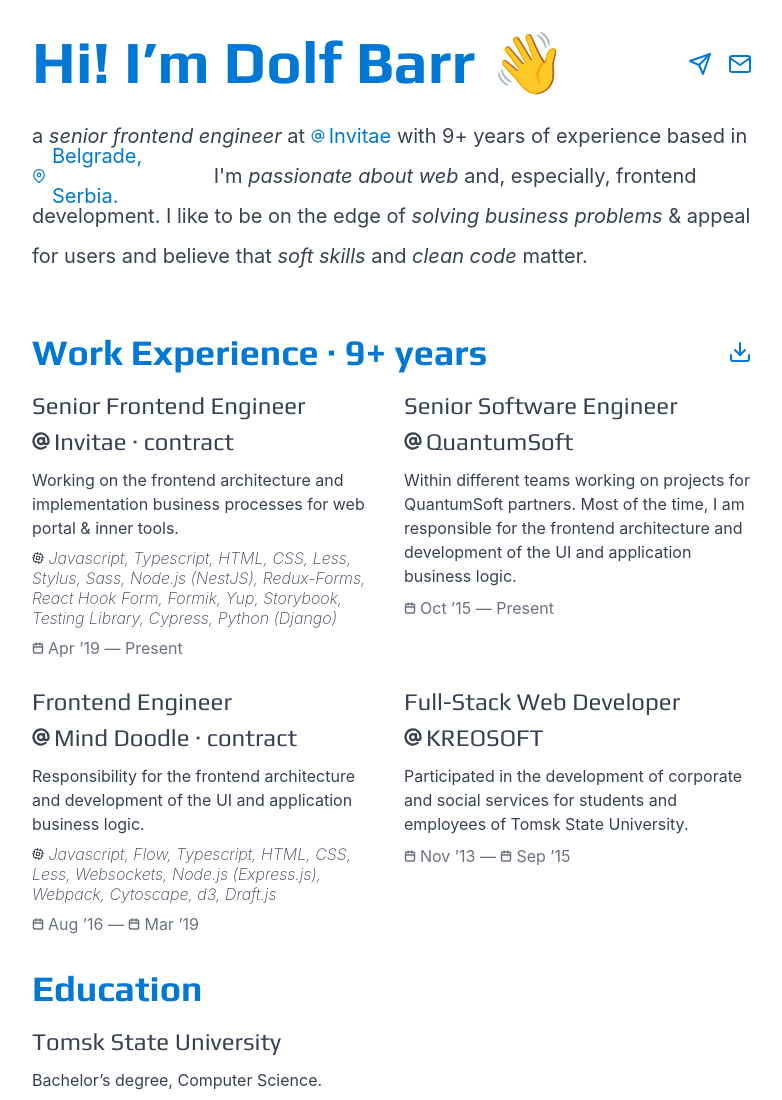
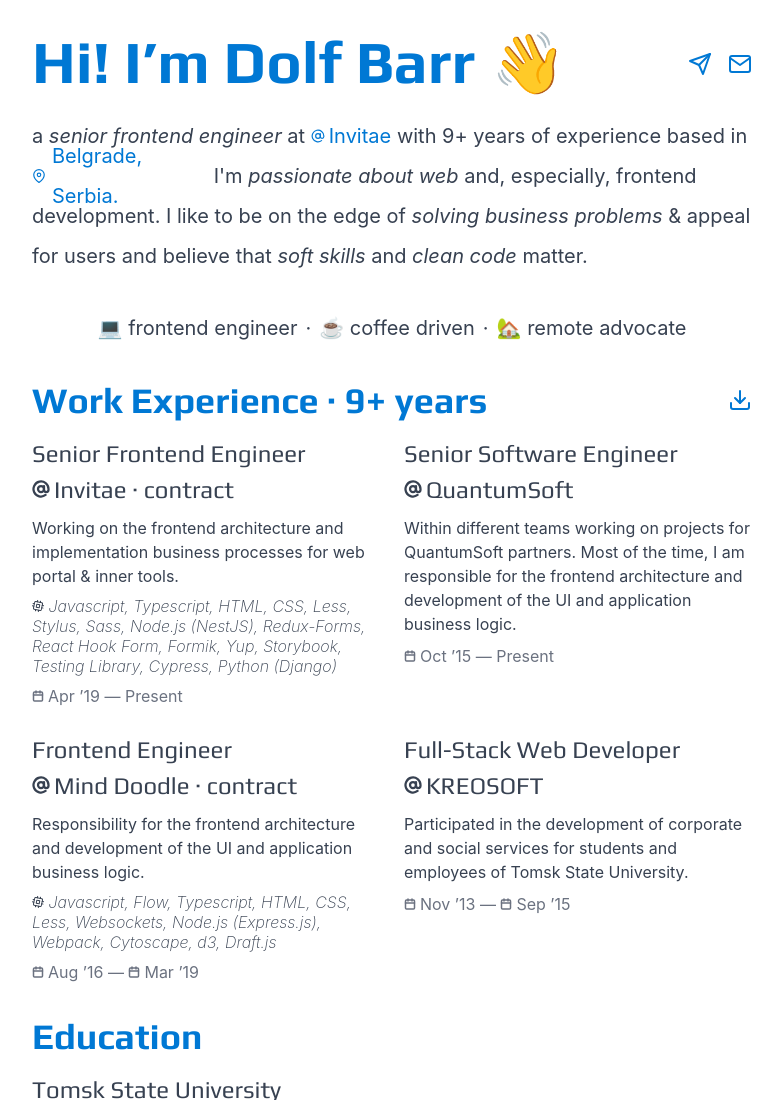
Before and after one commit to dolfbarr/dolf.me, a Gatsby site: page / in a window 1280 px wide. Shown: the top 1100 px of the page, without its empty margins (248-1030 px from the left). Built offline with nearby package versions, Linux system fonts and the light colour scheme; Gatsby itself is replaced by a stand-in of ours.

Commit message:
Add tag lines

```diff
--- a/src/components/sections/Landing.tsx
+++ b/src/components/sections/Landing.tsx
@@ -60,7 +60,7 @@
         👋
       </span>
     </span>
-    <p className="hyphens pb-6 text-xl leading-loose">
+    <p className="hyphens text-xl leading-loose">
       a <em>{PERSONAL_DATA.occupation}</em> at{' '}
       <a
         href={WORK.link}
@@ -92,6 +92,18 @@
       <em>solving business problems</em> & appeal for users and believe that{' '}
       <em>soft skills</em> and <em>clean code</em> matter.
     </p>
+    <p className="flex flex-wrap justify-center gap-2 pt-8 text-center text-xl leading-loose">
+      {PERSONAL_DATA.tagLines.map((tag, index) => {
+        return (
+          <>
+            <span className="inline-flex">{tag}</span>
+            {index !== PERSONAL_DATA.tagLines.length - 1 && (
+              <span className="inline-flex">·</span>
+            )}
+          </>
+        )
+      })}
+    </p>
   </Section>
 )
 
--- a/src/content/data.tsx
+++ b/src/content/data.tsx
@@ -24,6 +24,7 @@
     )}`
   },
   occupation: 'senior frontend engineer',
+  tagLines: ['💻 frontend engineer', '☕️ coffee driven', '🏡 remote advocate'],
 }
 
 export const LOCATION = {
```
